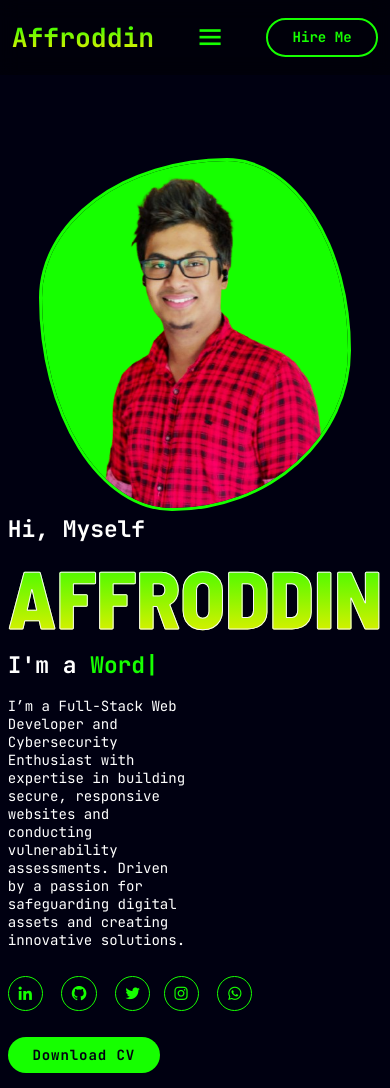
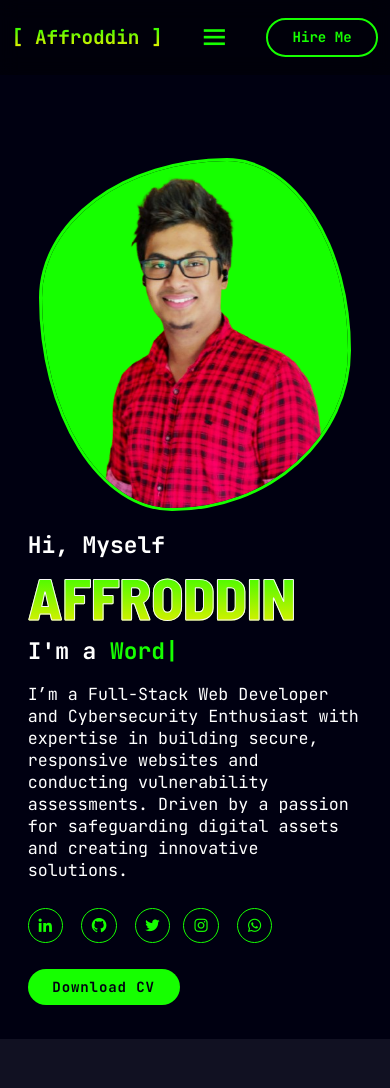
Before and after one commit to skaffroddin/affroddin-portfolio, a plain HTML site: page index.html in a window 390 px wide. Shown: the top 1088 px of the page. Drawn offline with nearby package versions, Linux system fonts and the light colour scheme.

Commit message:
logo fixed

```diff
--- a/index.html
+++ b/index.html
@@ -18,7 +18,8 @@
 <body>
     <!-- Header Section -->
     <header>
-        <a href="#home" class="logo">Affroddin</a>
+        <a href="#home" class="logo">[ Affroddin ]</a>
+
         <div class='bx bx-menu' id="menu-icon"></div>
         <ul class="navbar">
             <li><a href="#about">About</a></li>
@@ -406,8 +407,9 @@
                 </a>
         </div>
         <p class="copyright">
-            &copy; Affroddin | All Rights Reserved
+            &copy; Affroddin | All Rights Reserved ❤️
         </p>
+
     </footer>
 
     <script src="https://unpkg.com/typed.js@2.1.0/dist/typed.umd.js"></script>
--- a/script.js
+++ b/script.js
@@ -14,7 +14,7 @@ window.onscroll = () => {
 // Typing Text Code
 
 const typed = new Typed('.multiple-text', {
-    strings: ['Web Developer', 'Web Designer', 'Wordpress Expert', 'Cyber Security Expert'],
+    strings: ['Web Developer', 'Web Designer', 'Wordpress Expert', 'Security Expert'],
     typeSpeed: 80,
     backSpeed: 80,
     backDelay: 1200,
--- a/style.css
+++ b/style.css
@@ -185,7 +185,7 @@ header {
 }
 
 .logo {
-    font-size: 3rem;
+    font-size: 2.2rem;
     font-weight: 800;
     cursor: pointer;
     background: -webkit-linear-gradient(#16ff00, #ffed00);
@@ -572,6 +572,12 @@ span {
     #menu-icon {
         display: block;
     }
+
+
+
+    .contact form {
+        padding: 8px;
+    }
     .navbar {
         position: absolute;
         top: 100%;
@@ -601,7 +607,7 @@ span {
     .home-content h1 {
     font-size: 5rem;
         font-family: "Barlow Semi Condensed", sans-serif;
-      font-size: 81px;
+      font-size: 58px;
       font-weight: 800;
       text-transform: uppercase;
       -webkit-background-clip: text;
@@ -611,6 +617,12 @@ span {
     }
     .home-content {
         order: 2;
+        padding: 16px;
+    }
+
+    .home-content p{
+        font-size: 1.9rem;
+        padding: 0px;
     }
     .home-img img {
         width: 70vw;
```
